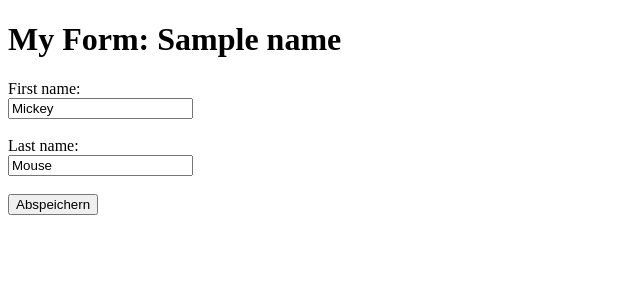
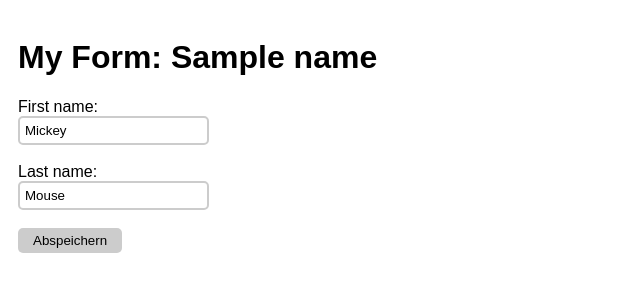
Before and after one commit to caspii/heroku-app, a Flask app: template templates/form.html in a window 1280 px wide. Shown: the top 300 px of the page, without its empty margins (0-640 px from the left). Run offline with Flask 2, Linux system fonts and the light colour scheme; the template is opened without the code that fills it: most values are stand-ins (such as "Sample title", 1, 10 or a date in 2020).

Commit message:
Webbapp ist nur noch eine Form

```diff
--- a/app.py
+++ b/app.py
@@ -4,11 +4,6 @@ from random import randrange
 app = Flask(__name__)
 
 @app.route('/')
-def hello_world():
-    return 'Hello World!'
-
-
-@app.route('/form')
 def form():
     return render_template('form.html', name="Donald")
 
--- a/templates/form.html
+++ b/templates/form.html
@@ -3,7 +3,30 @@
   <head>
     <meta charset="utf-8">
     <title>Hello World</title>
+    <style>
+      body {
+        font-family: sans-serif;
+        padding: 10px;
+      }
+      input[type=text] {
+          padding:5px;
+          border:2px solid #ccc;
+          border-radius: 5px;
+      }
+      input[type=text]:focus {
+          border-color:#333;
+      }
+      input[type=submit] {
+          padding:5px 15px;
+          background:#ccc;
+          border:0 none;
+          cursor:pointer;
+          border-radius: 5px;
+      }
+
+    </style>
   </head>
+
   <body>
     <h1> My Form: {{name}}</h1>
 
```
